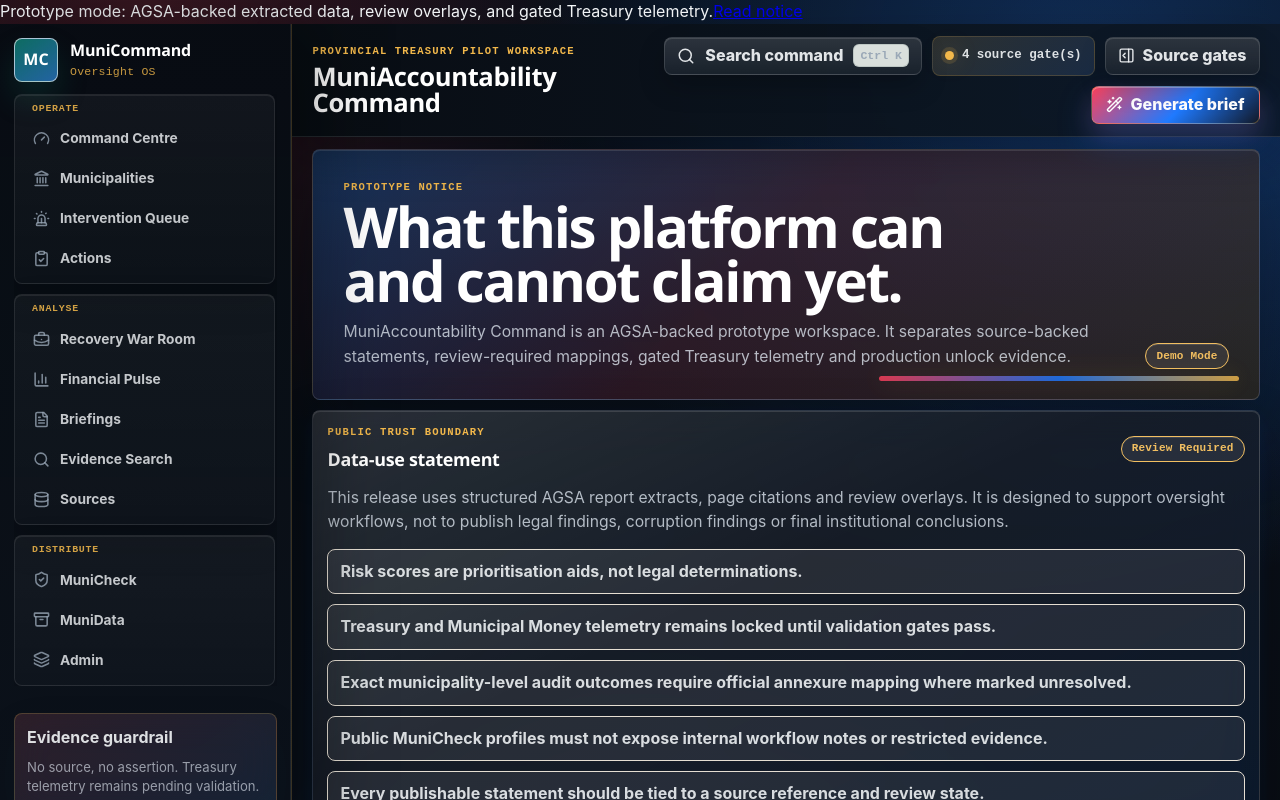
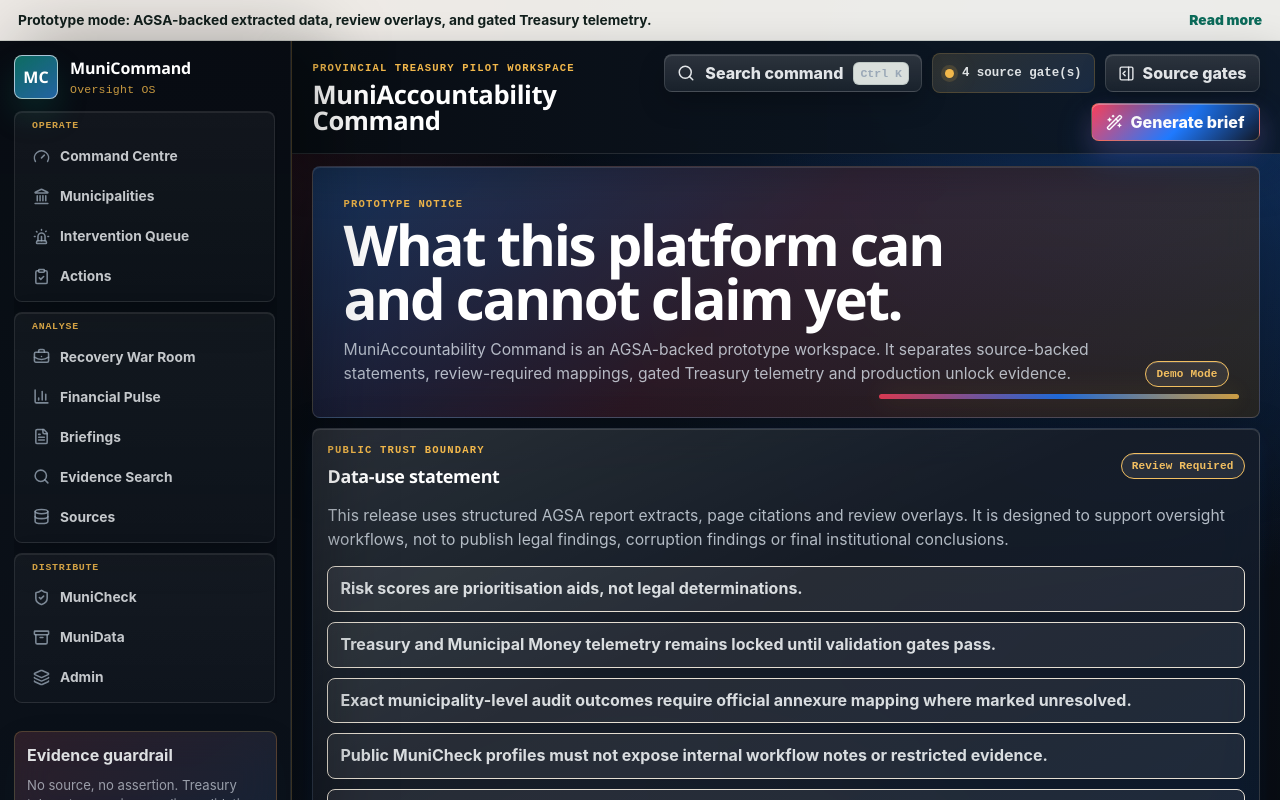
Before and after one commit to Mthaa77/MuniAccountability, a Next.js app: page /disclaimer in a window 1280 px wide. Shown: the top 800 px of the page. Built offline with nearby package versions, Linux system fonts and the light colour scheme.

Commit message:
Wire prototype banner to CSS module

```diff
--- a/components/prototype-notice.tsx
+++ b/components/prototype-notice.tsx
@@ -1,12 +1,13 @@
 import Link from "next/link";
+import styles from "./prototype-notice.module.css";
 
 export function PrototypeNotice() {
   if (process.env.NEXT_PUBLIC_DEMO_MODE !== "true") return null;
 
   return (
-    <section className="prototype-notice" aria-label="Prototype data notice">
+    <section className={styles.notice} aria-label="Prototype information">
       <span>Prototype mode: AGSA-backed extracted data, review overlays, and gated Treasury telemetry.</span>
-      <Link href="/disclaimer">Read notice</Link>
+      <Link href="/disclaimer">Read more</Link>
     </section>
   );
 }
```
